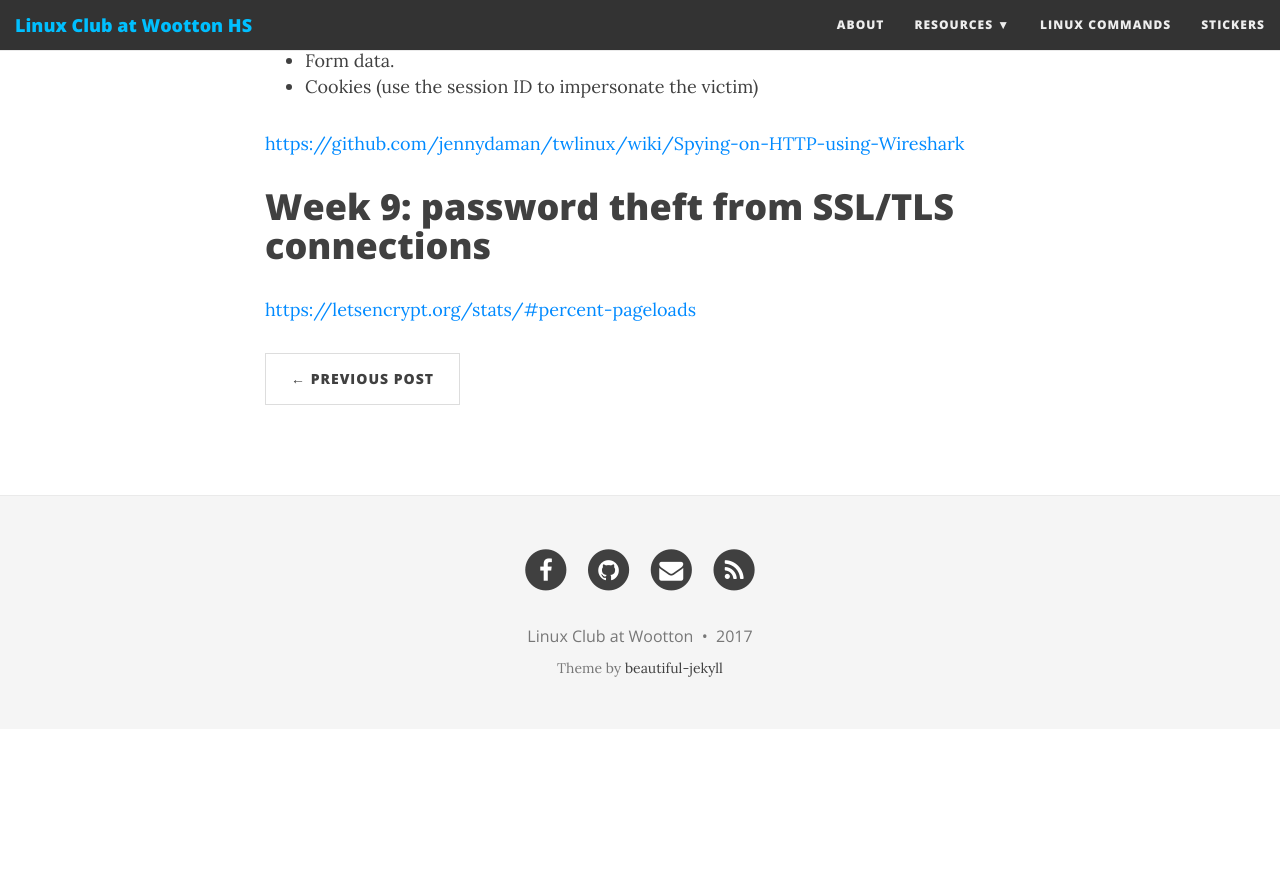
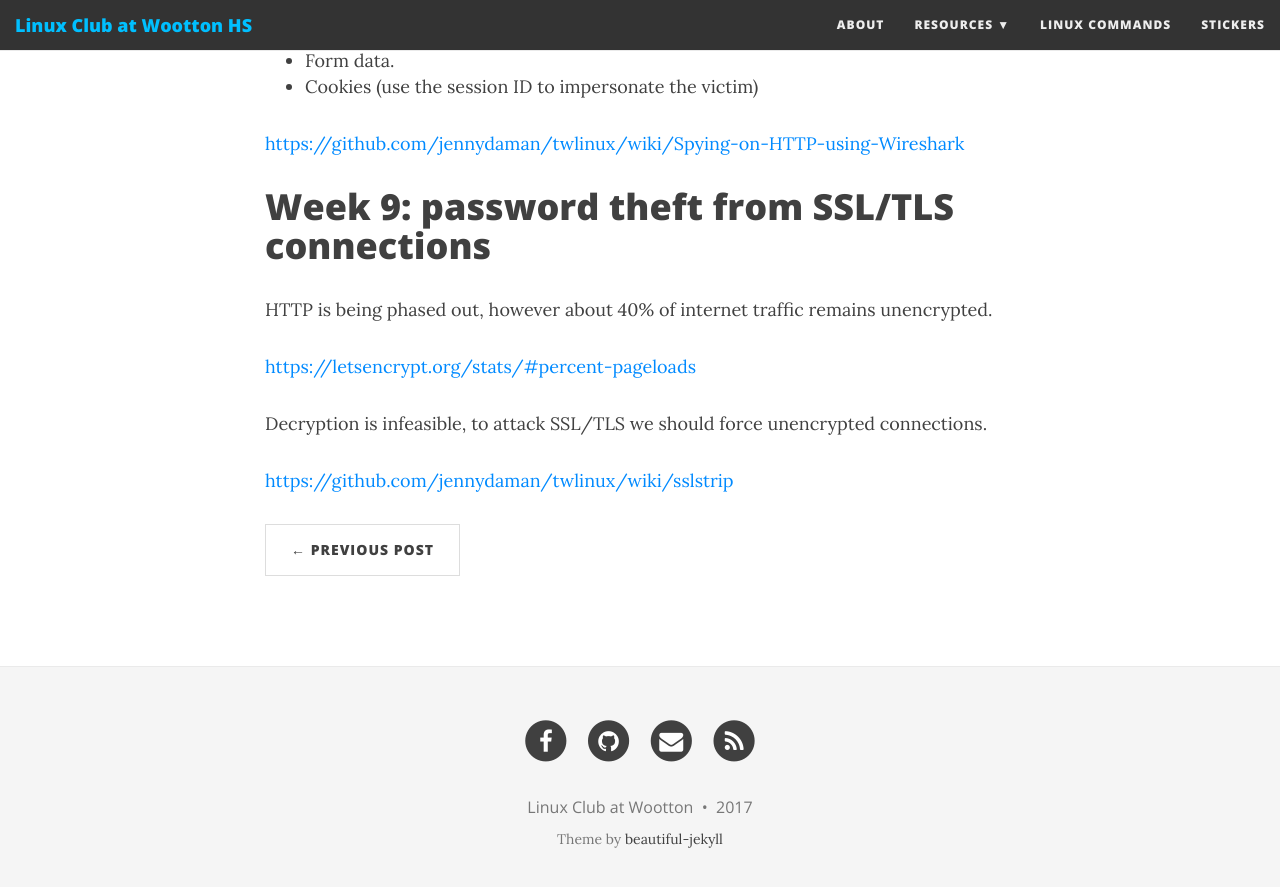
Before and after one commit to wsec/club, a Jekyll site: the page built from docs/_posts/2017-11-14-mitm.md, in a window 1280 px wide and 900 px high, scrolled down 1574 px. Shown: the top 887 px of the window. Built offline with Jekyll 4.4.1, drawn with Linux system fonts in a browser that asks for light colours; nearby versions of some CDN libraries; comment, search, counter and statistics services are not loaded; before the commit the page ends 2303 px from its top, so only the background shows below that; some of the changed text lies outside the part shown.

Commit message:
Link to wiki/sslstrip

```diff
--- a/docs/_posts/2017-11-14-mitm.md
+++ b/docs/_posts/2017-11-14-mitm.md
@@ -12,7 +12,7 @@ subtitle: Week 7-9 - attacking internet connections
 
 **HTML** *(Hypertext Markup Language)*: describes the content of a webpage.
 
-# Tracing HTTPCconnections to the Internet
+# Tracing HTTP Connections to the Internet
 
 To compromise network traffic going outside the LAN, we must intercept traffic between the client and the router.
 
@@ -33,4 +33,10 @@ Packets have a destination IP address of the router's **default gateway** when h
 
 # Week 9: password theft from SSL/TLS connections
 
+HTTP is being phased out, however about 40% of internet traffic remains unencrypted.
+
 <https://letsencrypt.org/stats/#percent-pageloads>
+
+Decryption is infeasible, to attack SSL/TLS we should force unencrypted connections.
+
+<https://github.com/jennydaman/twlinux/wiki/sslstrip>
```
